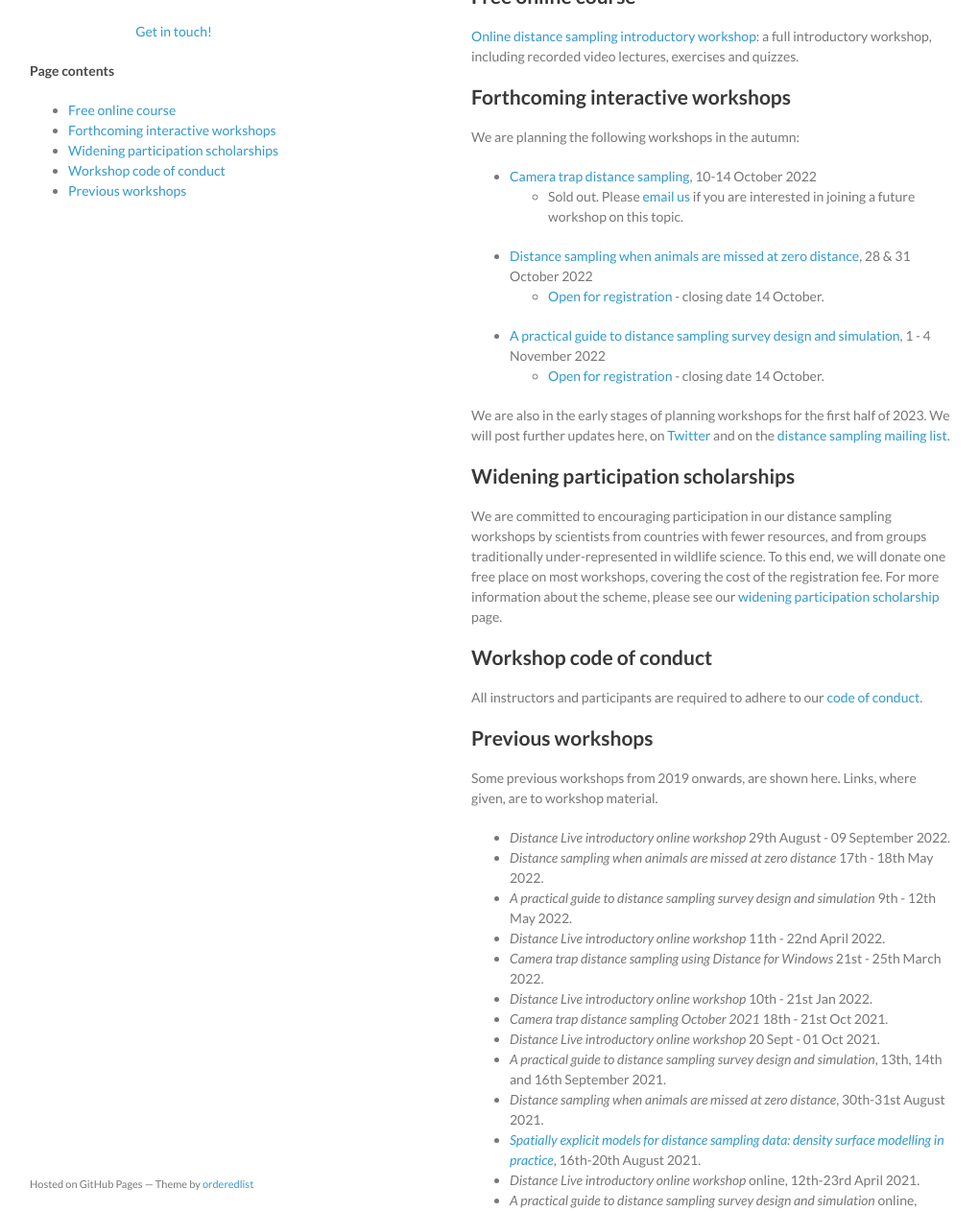
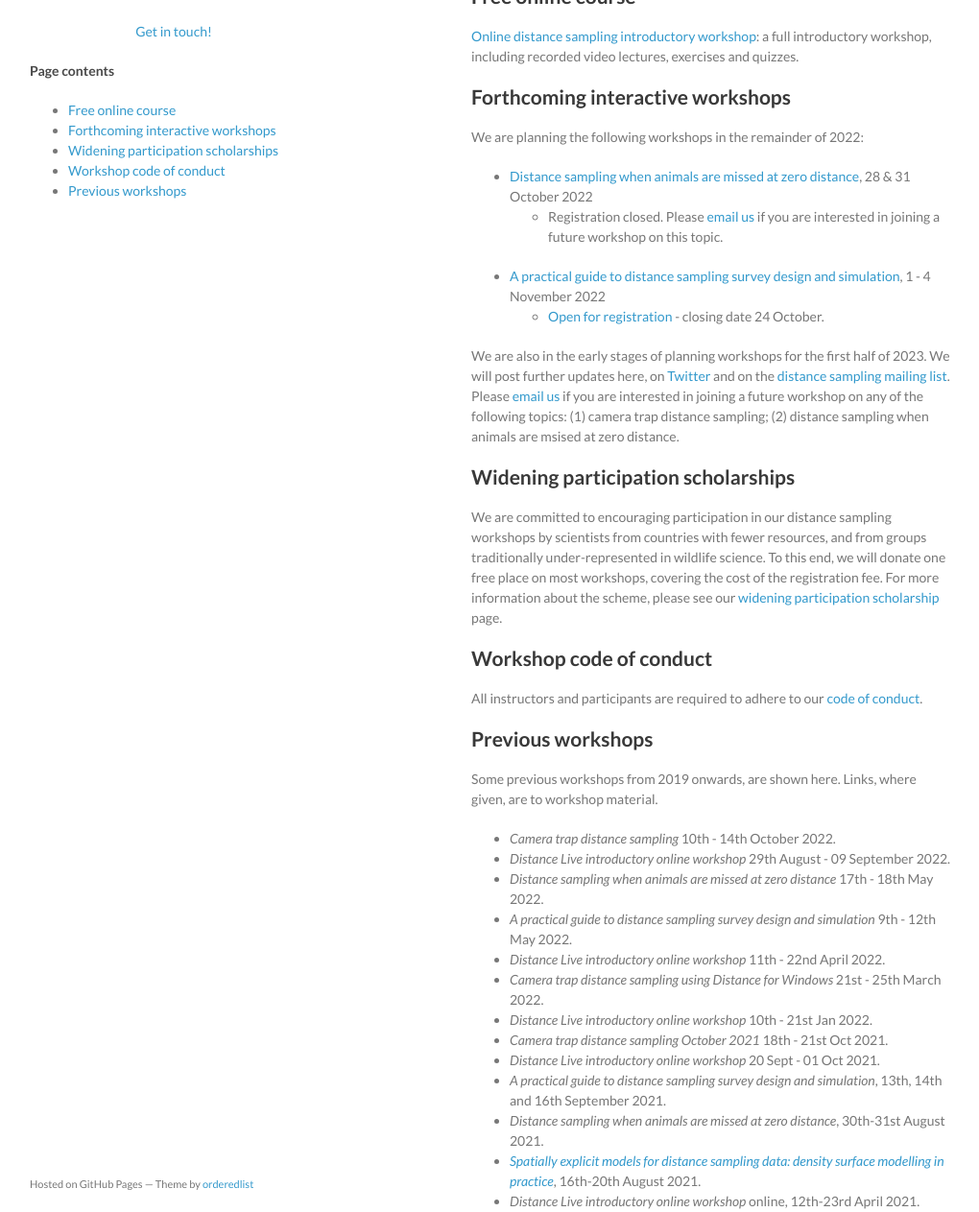
Before and after one commit to distanceworkshops/distanceworkshops.github.io, a Jekyll site: the page built from index.md, in a window 1280 px wide and 1400 px high, cut to the strip 137-1400 px from the top of the window. Shown: the whole strip at 96% size, without its empty margins (129-1149 px from the left). Built offline with Jekyll 4.4.1, drawn with Linux system fonts in a browser that asks for light colours.

Commit message:
CTDS workshop over and design registration extended

```diff
--- a/index.md
+++ b/index.md
@@ -13,16 +13,14 @@ Here you can find content for distance sampling workshops including slides, exer
 
 ## Forthcoming interactive workshops
 
-We are planning the following workshops in the autumn:
+We are planning the following workshops in the remainder of 2022:
 
-- [Camera trap distance sampling](ctds-oct-2022), 10-14 October 2022
-  - Sold out.  Please [email us](mailto:distance@st-andrews.ac.uk) if you are interested in joining a future workshop on this topic.
 - [Distance sampling when animals are missed at zero distance](mrds-oct-2022), 28 & 31 October 2022
-  - [Open for registration](https://onlineshop.st-andrews.ac.uk/conferences-and-events/events/creem/online-workshop-distance-sampling-when-animals-are-missed-at-zero-distance-28th-31st-oct-2022) - closing date 14 October.
+  - Registration closed.  Please [email us](mailto:distance@st-andrews.ac.uk) if you are interested in joining a future workshop on this topic.
 - [A practical guide to distance sampling survey design and simulation](design-nov-2022), 1 - 4 November 2022
-  - [Open for registration](https://onlineshop.st-andrews.ac.uk/conferences-and-events/events/creem/online-workshop-practical-design-simulation-to-optimise-distance-sampling-surveys-nov-2022) - closing date 14 October.
+  - [Open for registration](https://onlineshop.st-andrews.ac.uk/conferences-and-events/events/creem/online-workshop-practical-design-simulation-to-optimise-distance-sampling-surveys-nov-2022) - closing date 24 October.
 
-We are also in the early stages of planning workshops for the first half of 2023.  We will post further updates here, on [Twitter](http://twitter.com/distancesamp) and on the [distance sampling mailing list](https://groups.google.com/forum/#!forum/distance-sampling).
+We are also in the early stages of planning workshops for the first half of 2023.  We will post further updates here, on [Twitter](http://twitter.com/distancesamp) and on the [distance sampling mailing list](https://groups.google.com/forum/#!forum/distance-sampling).  Please [email us](mailto:distance@st-andrews.ac.uk) if you are interested in joining a future workshop on any of the following topics: (1) camera trap distance sampling; (2) distance sampling when animals are msised at zero distance.
 
 ## Widening participation scholarships
 
@@ -36,6 +34,7 @@ All instructors and participants are required to adhere to our [code of conduct]
 
 Some previous workshops from 2019 onwards, are shown here. Links, where given, are to workshop material.
 
+- *Camera trap distance sampling* 10th - 14th October 2022.
 - *Distance Live introductory online workshop* 29th August - 09 September 2022.
 - *Distance sampling when animals are missed at zero distance* 17th - 18th May 2022.
 - *A practical guide to distance sampling survey design and simulation* 9th - 12th May 2022.
```
